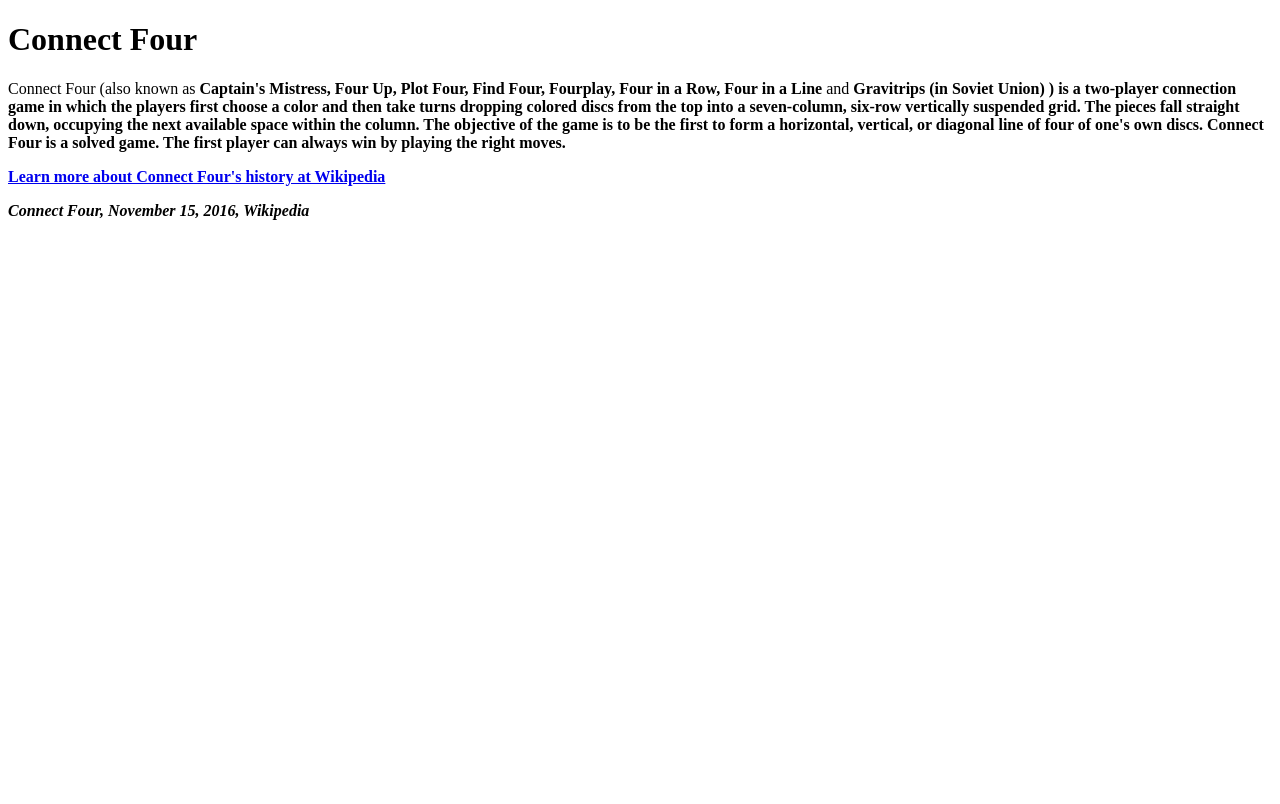
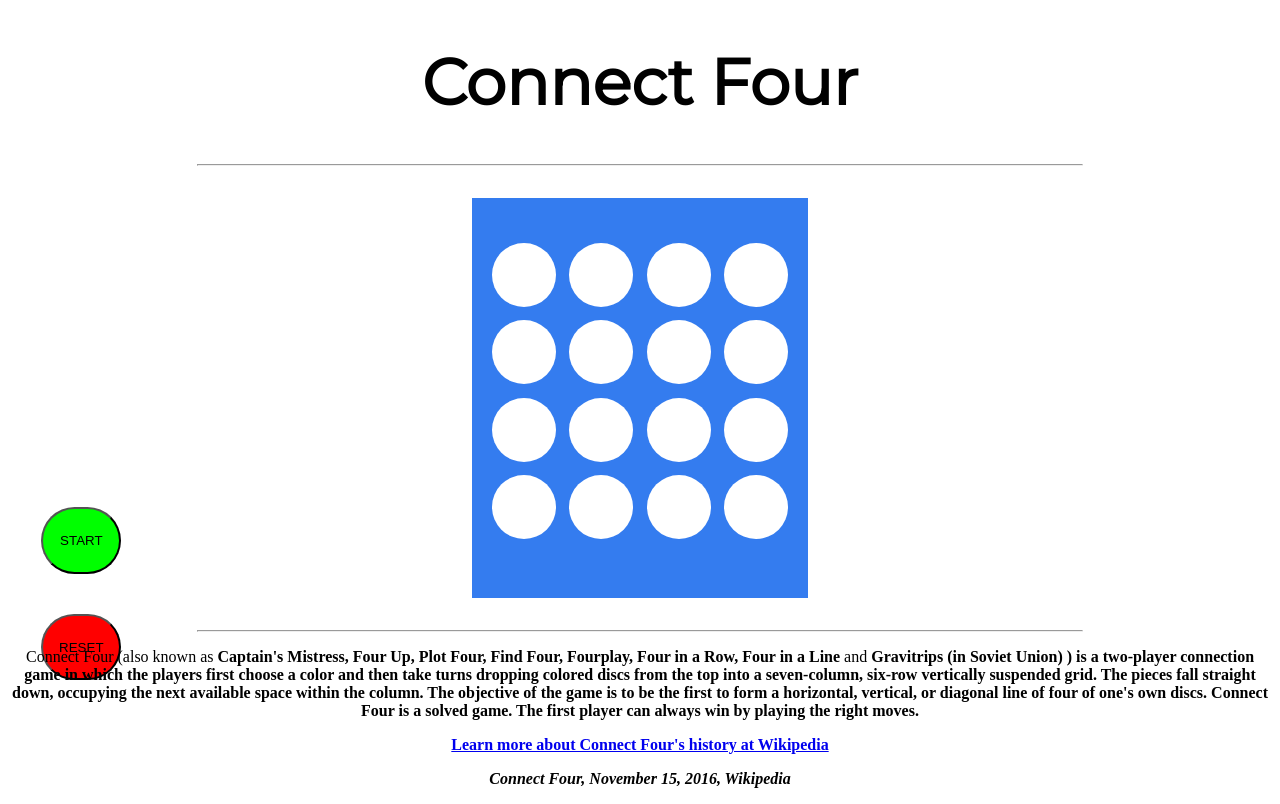
Before and after one commit to jeska706/jeska706.github.io, a plain HTML site: page index.html in a window 1280 px wide. Drawn offline with nearby package versions, Linux system fonts and the light colour scheme.

Commit message:
Commit 3: set up board and click function for spaces

```diff
--- a/app.js
+++ b/app.js
@@ -1,14 +1,92 @@
 console.log("Let's play! apps.js is connected");
 
 $(function(){
+//grab gameBoard
+var $gameBoard = $("#game-board");
+//start button
+// var $startBtn = $("#start-game");
+// $startBtn.on("click", function(){
+//   alert("Red plays first");
+//   console.log("start button clicked");
+// });
 
-var $gameBoard = $("#game-board");
+//rest button
+// var $resetBtn = $("#reset");
+// $resetBtn.on("click", function(){
+//   $posPositions.css("background-color", "white");
+//   console.log("reset button clicked");
+//   $checkerClassVal = false;
+// });
 
+//possible-positions
+var $posPositions = $(".possible-positions");
+$posPositions.on('click', function(){
+  console.log("clicked space");
+  $posPositions.css("background-color", "$checkerClassVal");
+});//set checkClass
 
+$checkerClassVal = function($posPositions){
+//   var $yel;
+//   var $red;
+//   if ($posPositions == false){
+//     console.log("clicked");
+//     assign new class
+//     alert( nextclass + " turn");//assign next players turn
+//   } else if ($posPositions == $blk || $posPositions == $red){
+//     $checkClass == false;//if space is mark it's not avavilable
+//     alert("That space is already taken, Please select another space.");
+//   }
+// };
+//players
 
+// var $colorClass = false;
+// //turn indicator
+// var $turn;
+// game rotation function
+// var $toggle = function(){
+//   if ($posPositions === $colorClass){
+//     //assign new $colorClass
+// }
+//possible-positions id
+// var $A = $("#A");
+// $A.on("click", function(){
+//   console.log("clicked");
+// })
+// var $B = $("#B");
+// var $C = $("#C");
+// var $D = $("#D");
+// var $E = $("#E");
+// var $F = $("#F");
+// var $G = $("#G");
+// var $H = $("#H");
+// var $I = $("#I");
+// var $J = $("#J");
+// var $K = $("#K");
+// var $L = $("#L");
+// var $M = $("#M");
+// var $N = $("#N");
+// var $O = $("#O");
+// var $P = $("#P");
 
-
-
+//winning conditions
+// var $winner = function(){
+//   if ($colorClass == true){
+//     ($A == $B && $C == $D) ||
+//     ($A == $E && $I == $M) ||
+//     ($A == $F && $K == $P) ||
+//     ($D == $H && $L == $P) ||
+//     ($D == $G && $J == $M) ||
+//     ($M == $N && $O == $P) ||
+//     ($E == $F && $G == $H) ||
+//     ($I == $J && $K == $L) ||
+//     ($B == $F && $J == $N) ||
+//     ($C == $G && $K == $O)){
+//       //SET AS WINNER
+//       alert( $colorClass + "is the winner"); // need to set up color
+//     } else ($colorClass === false){
+//     }
+//   }
+// }
 
 
 
--- a/index.html
+++ b/index.html
@@ -2,6 +2,7 @@
 <html>
   <head>
     <meta charset="utf-8">
+    <link href="https://fonts.googleapis.com/css?family=Montserrat|Raleway" rel="stylesheet">
     <link rel="stylesheet" href="style.css"></link>
     <script
   src="https://code.jquery.com/jquery-3.1.1.min.js"
@@ -12,7 +13,39 @@
   </head>
   <body>
     <h1>Connect Four</h1>
-    <div id="game-board"></div>
+    <hr>
+    <nav>
+      <button id= "start-game" class= "on" >START</button>
+      <button id= "reset" class= "on" >RESET</button>
+    </nav>
+      <div id="main">
+        <!-- <input id= "column-1" class= "selected-row" type="image" src="images/selected-row-arrow.png"></input>
+        <input id= "column-2" class= "selected-row" type="image" src="images/selected-row-arrow.png"></input>
+        <input id= "column-3" class= "selected-row" type="image" src="images/selected-row-arrow.png"></input>
+        <input id= "column-4" class= "selected-row" type="image" src="images/selected-row-arrow.png"></input> -->
+        <div id="game-board">
+          <div id= "position-holder">
+            <div id= "A" class= "possible-positions"></div>
+            <div id= "B" class= "possible-positions"></div>
+            <div id= "C" class= "possible-positions"></div>
+            <div id= "D" class= "possible-positions"></div>
+            <div id= "E" class= "possible-positions"></div>
+            <div id= "F" class= "possible-positions"></div>
+            <div id= "G" class= "possible-positions"></div>
+            <div id= "H" class= "possible-positions"></div>
+            <div id= "I" class= "possible-positions"></div>
+            <div id= "J" class= "possible-positions"></div>
+            <div id= "K" class= "possible-positions"></div>
+            <div id= "L" class= "possible-positions"></div>
+            <div id= "M" class= "possible-positions"></div>
+            <div id= "N" class= "possible-positions"></div>
+            <div id= "O" class= "possible-positions"></div>
+            <div id= "P" class= "possible-positions"></div>
+            <div id= "base"></div>
+          </div>
+        </div>
+    </div>
+    <hr>
     <p>Connect Four (also known as <strong>Captain's Mistress, Four Up, Plot Four, Find Four, Fourplay, Four in a Row, Four in a Line</strong> and <strong>Gravitrips</stong> (in Soviet Union) ) is a two-player connection game in which the players first choose a color and then take turns dropping colored discs from the top into a seven-column, six-row vertically suspended grid. The pieces fall straight down, occupying the next available space within the column. The objective of the game is to be the first to form a horizontal, vertical, or diagonal line of four of one's own discs. Connect Four is a solved game. The first player can always win by playing the right moves.</p>
     <footer>
       <a href="https://en.wikipedia.org/wiki/Connect_Four">Learn more about Connect Four's history at Wikipedia</a>
--- a/style.css
+++ b/style.css
@@ -0,0 +1,94 @@
+body{
+  text-align: center;
+}
+
+/*nav bar*/
+nav{
+  height: 15em;
+  width: 7em;
+  display: inline-block;
+  float: left;
+  clear: both;
+}
+
+/*game start*/
+#start-game{
+  height: 5em;
+  width: 6em;
+  float: left;
+  clear: both;
+  margin: 25em 2em 2em 2.5em;
+  border-radius: 3em;
+  background-color: #00FF00;
+}
+
+/*clear buttons*/
+#reset{
+  height: 5em;
+  width: 6em;
+  float: left;
+  clear: both;
+  margin: 1em 2em 2em 2.5em;
+  border-radius: 3em;
+  background-color: #FF0000;
+
+}
+
+/*game name*/
+h1{
+  font-family: 'Montserrat', sans-serif;
+  font-size: 4em;
+}
+
+/*main div holding gameboard*/
+#main{
+  height: 25em;
+  width: 21em;
+  /*border: .5em solid black;*/
+  margin: 2em auto;
+  background: #347cef;
+  /*border-radius: 1em;*/
+  z-index: 1;
+
+}
+/*drop in row seletor*/
+/*.selected-row{
+  width: 2.8em;
+  padding: 1em;
+  margin-bottom: .5em;
+  margin-right: 1em;
+  margin-left: 1em;
+  z-index: 2;
+}*/
+#position-holder{
+  margin-top: 2.5em;
+  display: inline-block;
+}
+/*square positions*/
+.possible-positions{
+  height: 4em;
+  width: 4em;
+  display: inline-block;
+  background-color: #FFFFFF;
+  z-index: 2;
+  margin: .3em;
+  border-radius: 3em;
+}
+/*.positions{
+  background-color: #FFFFFF;
+  height: 4em;
+  width: 4em;
+  border-radius: 3em;
+  z-index: 3;*/
+  /*padding: .1em;
+  margin: .3em;*/
+}
+
+p{
+  font-family: 'Raleway', sans-serif;
+  font-size: 1em;
+}
+
+hr{
+  width: 70%;
+}
```
